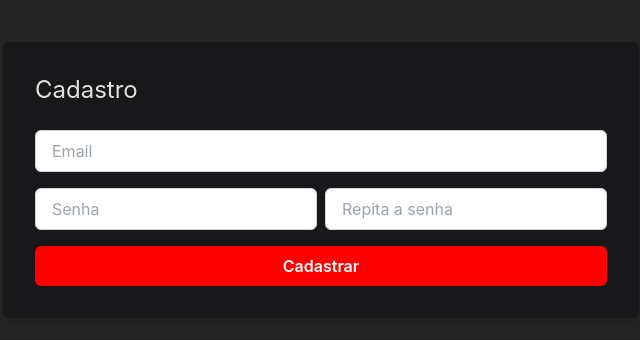
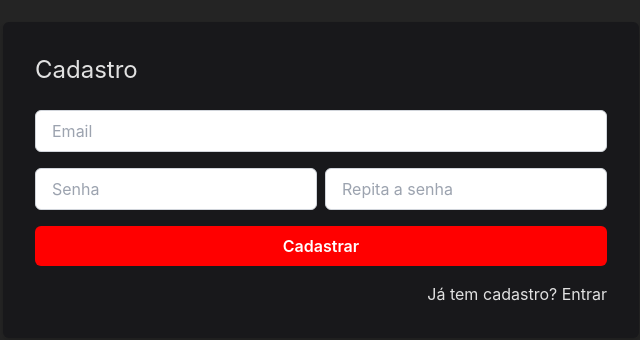
Before and after one commit to ThiagoCrepequer/cardapio-digital, a React (Vite) app: page /cadastro in a window 1280 px wide. Shown: the part 220-560 px from the top of the page, without its empty margins (319-959 px from the left). Built offline with nearby package versions, Linux system fonts and the light colour scheme; no server answers.

Commit message:
feat: adicionado link de redirecionamento para login e cadastro

```diff
--- a/src/pages/Cadastro.jsx
+++ b/src/pages/Cadastro.jsx
@@ -2,6 +2,7 @@ import axios from "axios";
 import { FormAuth } from "../components/FormAuth";
 import { Input } from "../components/Input";
 import { Button } from "../components/Button";
+import { Link } from "react-router-dom";
 
 export function Cadastro() {
     const handleSubmit = async (e) => {
@@ -29,6 +30,9 @@ export function Cadastro() {
                 <Input type="password" placeholder="Repita a senha"/>
             </div>
             <Button type="submit">Cadastrar</Button>
+            <div className="w-full flex justify-end">
+                <Link to="/login">Já tem cadastro? Entrar</Link>
+            </div>
         </FormAuth>
     )
 }
--- a/src/pages/Login.jsx
+++ b/src/pages/Login.jsx
@@ -1,6 +1,6 @@
 import Cookies from "js-cookie";
 import axios from "axios";
-import { useNavigate } from "react-router-dom";
+import { Link, useNavigate } from "react-router-dom";
 import { Input } from "../components/Input";
 import { Button } from "../components/Button";
 import { FormAuth } from "../components/FormAuth";
@@ -42,6 +42,9 @@ export function Login() {
                 placeholder="Password"
             />
             <Button type="submit">Login</Button>
+            <div className="w-full flex justify-end">
+                <Link to="/cadastro">Não tem cadastro? Criar conta</Link>
+            </div>
         </FormAuth>
     )
 }
```
